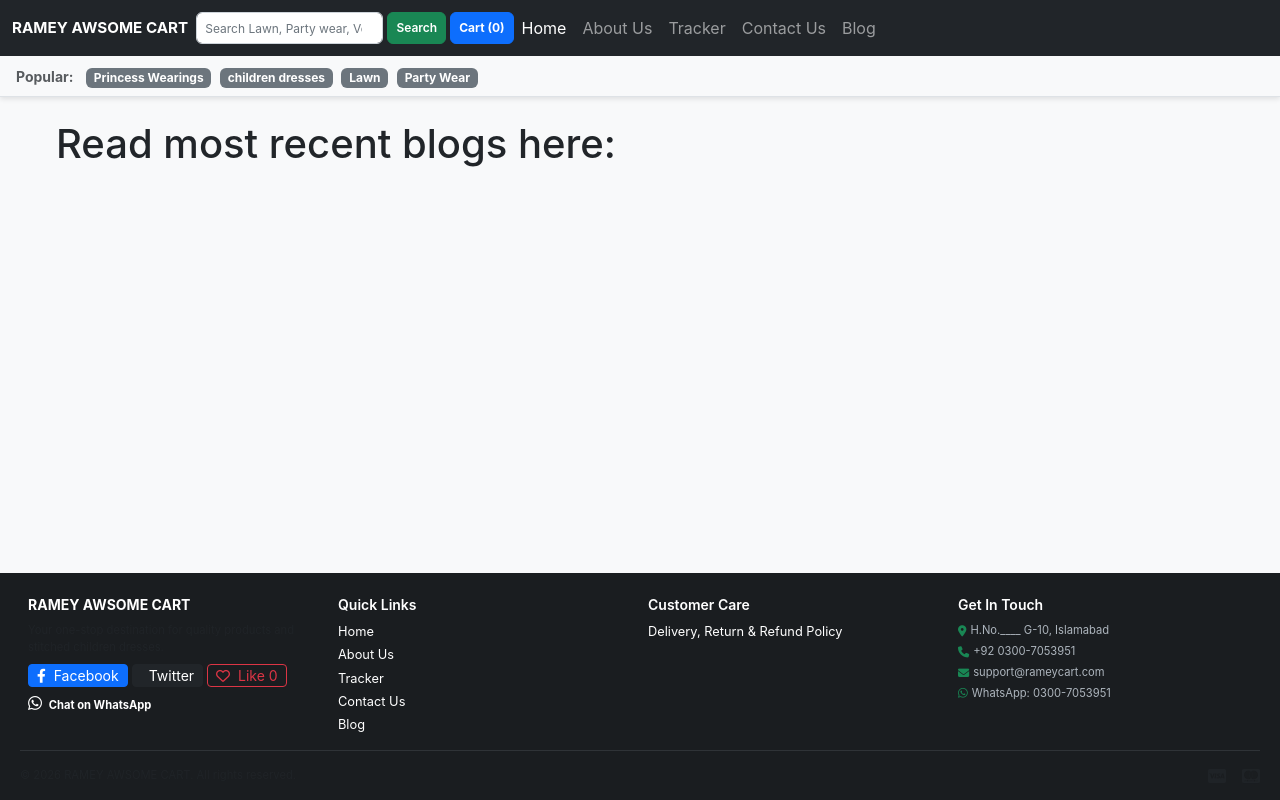
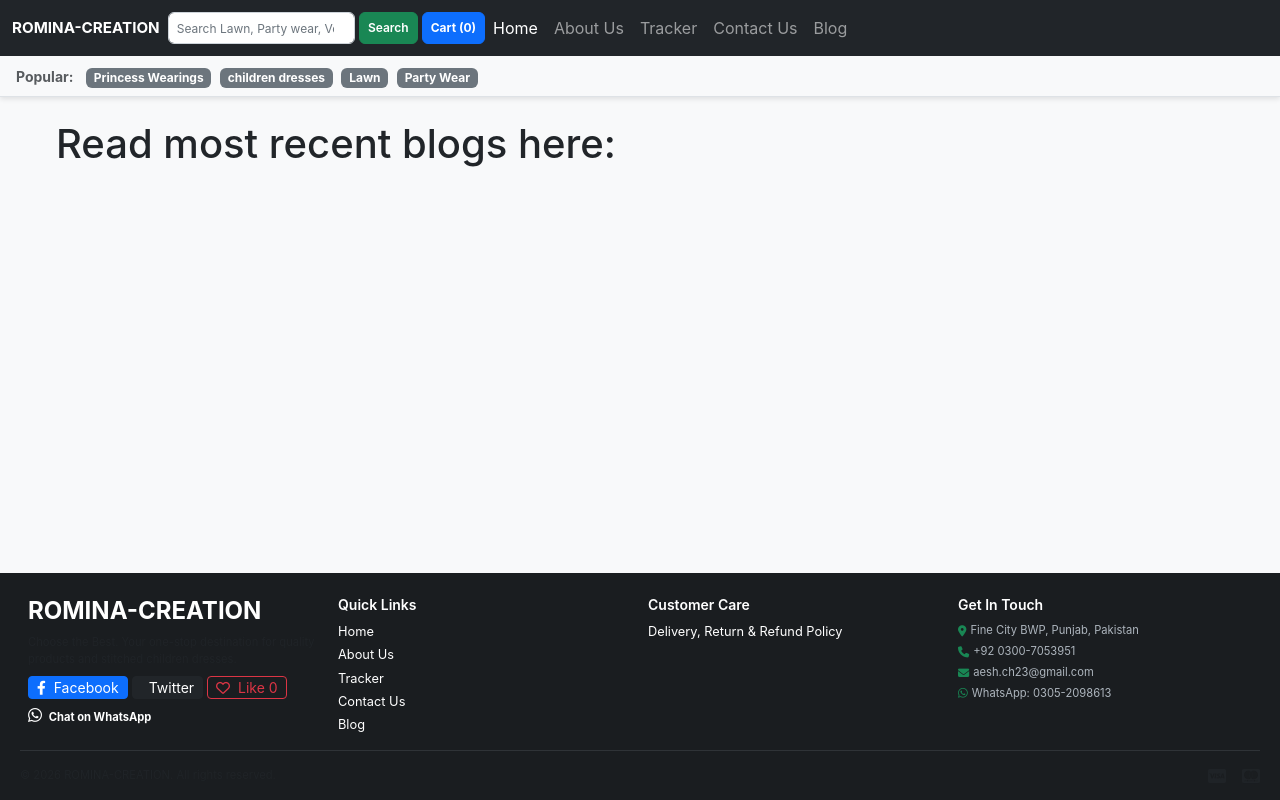
Before and after one commit to rameyhazeez-droid/romina-shop-django, a Django app: page /blog/blog_detail/ in a window 1280 px wide. Run offline with Django 5.2, Linux system fonts and the light colour scheme; data that the repository does not hold is empty.

Commit message:
Update website changes

```diff
--- a/shop/templates/shop/basic.html
+++ b/shop/templates/shop/basic.html
@@ -315,7 +315,7 @@
 
                 <!-- Brand Title -->
                 <a class="navbar-brand me-2 fw-bold text-white text-nowrap" href="/shop">
-                    RAMEY AWSOME CART
+                    ROMINA-CREATION
                 </a>
 
                 <!-- Controls Container -->
@@ -400,9 +400,10 @@
 
                 <!-- Brand & Info Column -->
                 <div class="col-6 col-md-3">
-                    <h5 class="fw-bold text-white mb-2">RAMEY AWSOME CART</h5>
+                    <h4 class="fw-bold text-white mb-2">ROMINA-CREATION </h4>
+
                     <p class="small text-muted mb-2">
-                        Your one-stop destination for quality products and stitched children dresses.
+                        Choose the Best. Your one-stop destination for quality products and stitched children dresses.
                     </p>
                     <div class="d-flex align-items-center gap-1 flex-wrap">
                         <a href="https://www.facebook.com/sharer/sharer.php?u={{ request.build_absolute_uri }}"
@@ -455,16 +456,16 @@
                     <h5>Get In Touch</h5>
                     <ul class="list-unstyled d-flex flex-column gap-1 small mb-0">
                         <li class="d-flex align-items-center gap-1">
-                            <i class="fas fa-map-marker-alt text-success"></i> H.No.____ G-10, Islamabad
+                            <i class="fas fa-map-marker-alt text-success"></i>  Fine City BWP, Punjab, Pakistan
                         </li>
                         <li class="d-flex align-items-center gap-1">
                             <i class="fas fa-phone text-success"></i> +92 0300-7053951
                         </li>
                         <li class="d-flex align-items-center gap-1">
-                            <i class="fas fa-envelope text-success"></i> support@rameycart.com
+                            <i class="fas fa-envelope text-success"></i> aesh.ch23@gmail.com
                         </li>
                         <li class="d-flex align-items-center gap-1">
-                            <i class="fab fa-whatsapp text-success"></i> WhatsApp: 0300-7053951
+                            <i class="fab fa-whatsapp text-success"></i> WhatsApp: 0305-2098613
                         </li>
                     </ul>
                 </div>
@@ -475,7 +476,7 @@
 
             <!-- Copyright Bar -->
             <div class="d-flex flex-column flex-sm-row justify-content-between align-items-center gap-2">
-                <p class="mb-0 small text-muted">&copy; 2026 RAMEY AWSOME CART. All rights reserved.</p>
+                <p class="mb-0 small text-muted">&copy; 2026 ROMINA-CREATION. All rights reserved.</p>
                 <div class="d-flex gap-3 fs-6 text-muted">
                     <i class="fab fa-cc-visa" title="Visa"></i>
                     <i class="fab fa-cc-mastercard" title="Mastercard"></i>
--- a/shop/templates/shop/shop.html
+++ b/shop/templates/shop/shop.html
@@ -209,7 +209,9 @@ html {
     </div>
     <div class="kids-hero-content">
       <span class="kids-hero-badge">Ages 0 - 14 Years</span>
-      <h5>Romina Creation's best Stylish dresses for Little Adventures</h5>
+      <h1>Romina Creation</h1>
+        <h5>"Choose the Best"</h5>
+        <h5>The Best Stylish dresses for Little Adventures</h5>
       <p class="kids-hero-subtitle">
 Discover soft, trendy stitched frocks, party dresses, and traditional shalwar kameez built for play and celebrations.</p>
 
```
